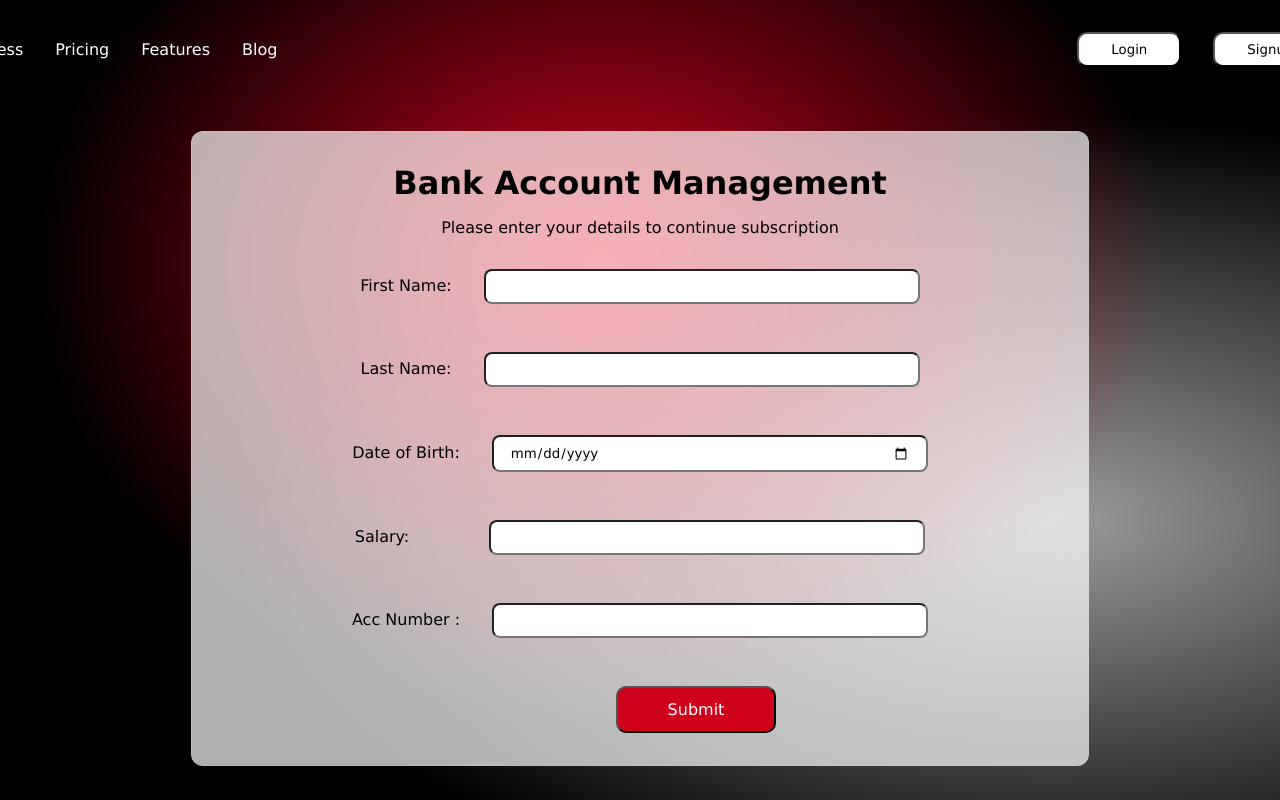
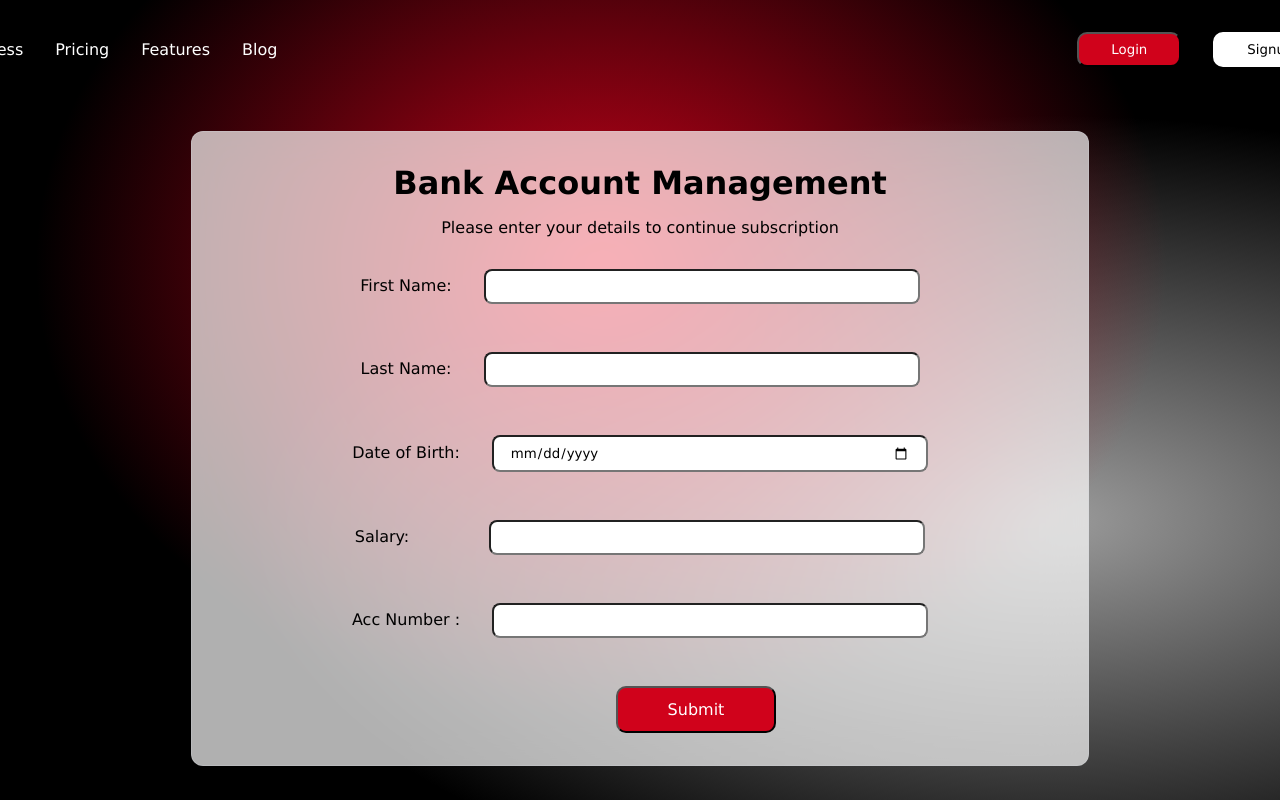
Before and after one commit to PROG4-DigitalBank/UI, a React (Create React App) app: page /signup in a window 1280 px wide. Shown: the top 800 px of the page. Built offline with nearby package versions, Linux system fonts and the light colour scheme.

Commit message:
feat: butttons animation

```diff
--- a/src/components/auth/styles/index.css
+++ b/src/components/auth/styles/index.css
@@ -31,6 +31,19 @@
   background-color: #fff;
   color: black;
   cursor: pointer;
+  background-color: #D0021B;
+  color: white;
+}
+
+.up-button:hover, .submit:hover{
+  animation: buttonZoomIn 1s ease;
+}
+
+#signup-button{
+  background-color: white;
+  color: black;
+  border: white solid 2px;
+
 }
 
 .link {
@@ -63,6 +76,7 @@
   100% {
     transform: translateY(0);
   }
+
 }
 
 @keyframes buttonZoomIn {
@@ -73,6 +87,8 @@
     transform: scale(1.1);
   }
 }
+
+
 
 .left-links,
 .right-links {
```
